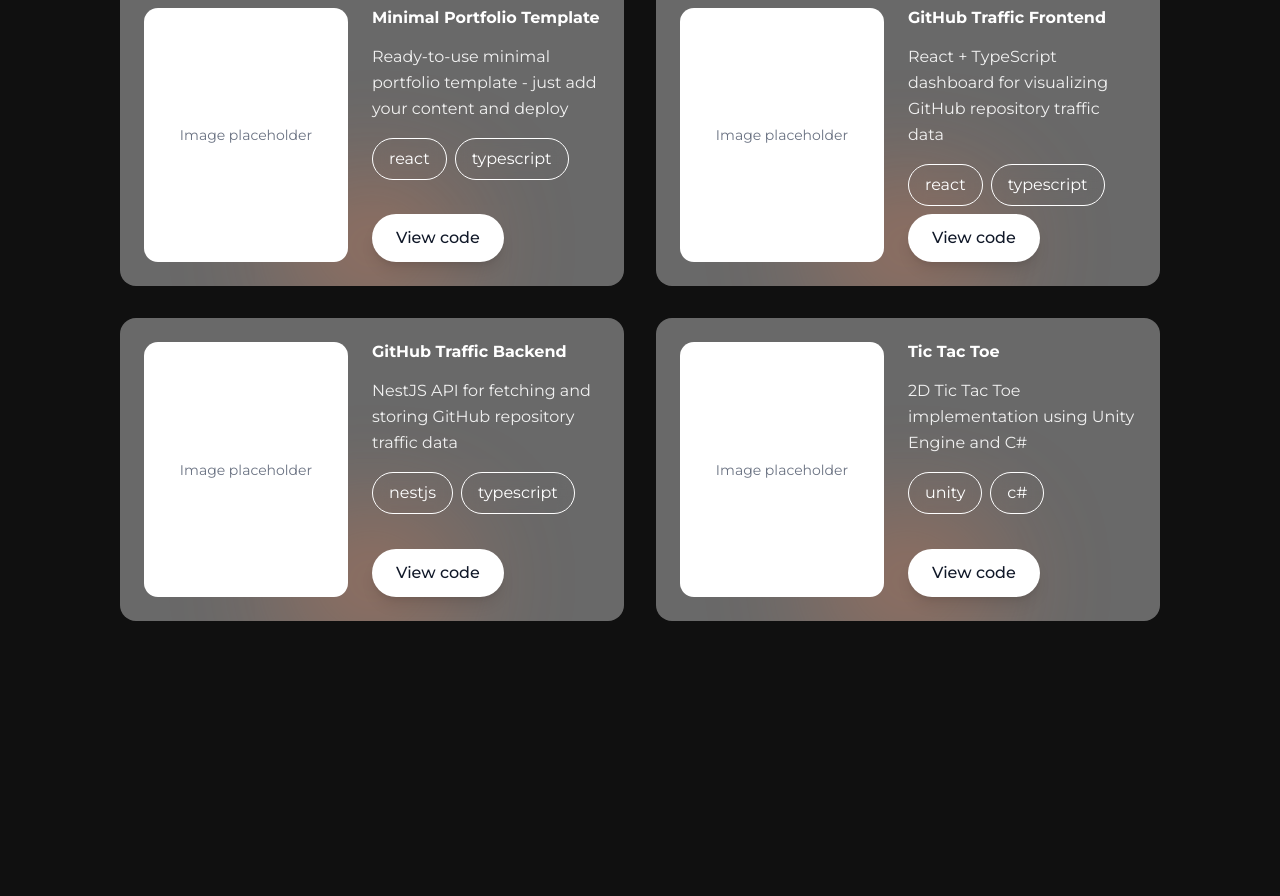
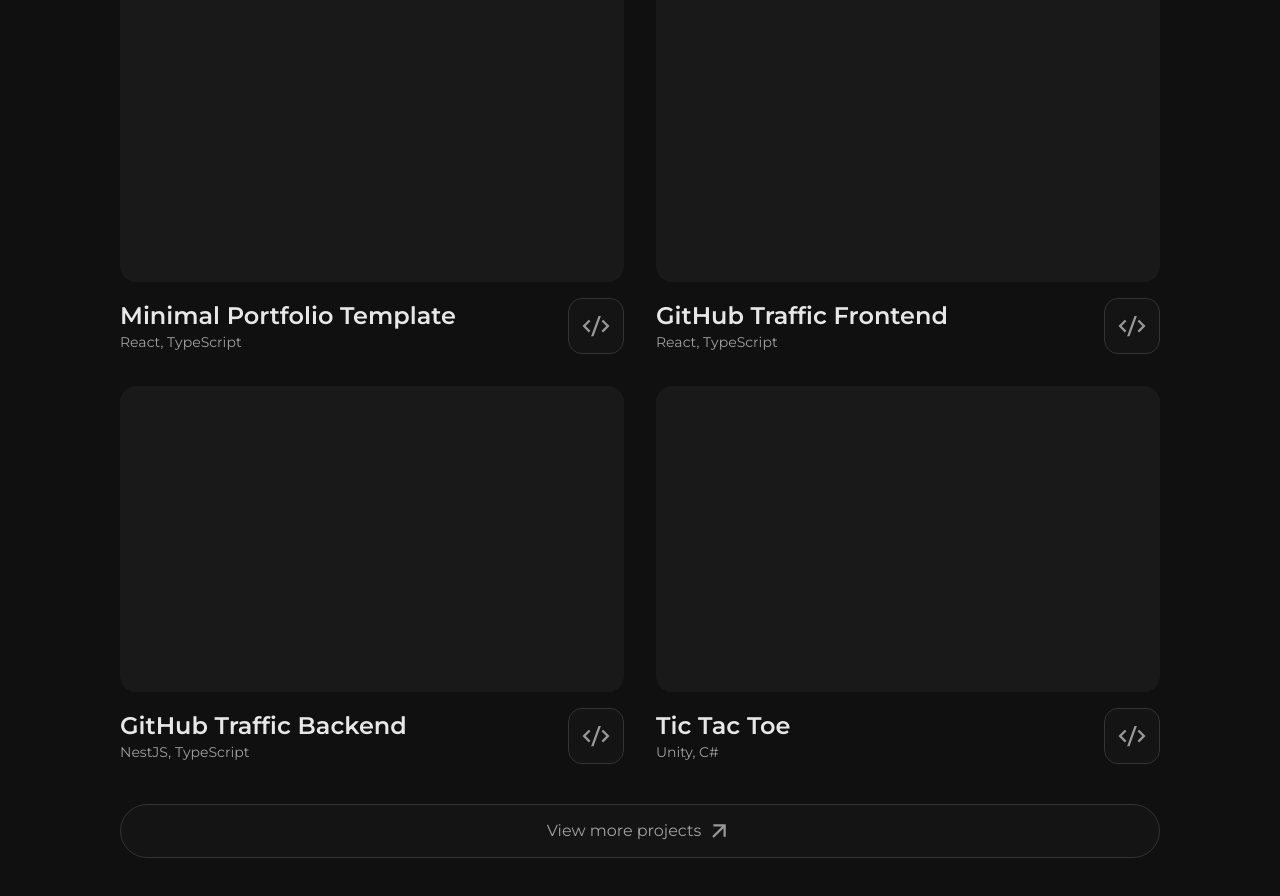
Before and after one commit to Nikseell/portfolio-website, a React (Vite) app: page / in a window 1280 px wide. Shown: the part 1066-1962 px from the top of the page. Before the commit the page ends 1767 px from the top, so only its background shows below. Built offline with nearby package versions, Linux system fonts and the light colour scheme.

Commit message:
Project section layout

```diff
--- a/src/components/ProjectCard.tsx
+++ b/src/components/ProjectCard.tsx
@@ -1,61 +1,47 @@
 import { type FC } from 'react'
 import { type ProjectCardProps } from '../types/project'
+import IconButton from './common/IconButton'
+import arrow from '../assets/icons/arrow.svg'
+import development from '../assets/icons/development.svg'
 
-const ProjectCard: FC<ProjectCardProps> = ({ title, description, tags, link, codeLink, imageUrl }) => {
+const ProjectCard: FC<ProjectCardProps> = ({ title, tags, link, codeLink }) => {
   return (
-    <div className="rounded-2xl p-4 md:p-6 relative overflow-hidden aspect-[5/3] bg-[#cbcbcb7a] h-full">
-      <div className="absolute bottom-0 left-1/2 transform -translate-x-1/2 w-40 h-20 rounded-full blur-3xl bg-[#FF804A] opacity-60" />
-      <div className="relative z-10 flex h-full">
-        <div className="w-1/2 pr-6 flex items-center justify-center">
-          <div className="w-full h-full aspect-[4/3] bg-white rounded-xl flex items-center justify-center">
-            {imageUrl ? (
+    <div className="flex flex-col overflow-hidden aspect-[4/3] h-full">
+      <div className="flex w-full h-full bg-[#191919] rounded-2xl"></div>
+
+      <div className="flex justify-between items-center mt-4">
+        <div className="flex flex-col">
+          <p className="text-2xl font-semibold opacity-90">{title}</p>
+          <p className="opacity-60 text-sm">{tags.join(', ')}</p>
+        </div>
+        <div className="flex justify-end space-x-2 items-center">
+          {link && (
+            <IconButton
+              href={link}
+              target="_blank"
+              rel="noopener noreferrer"
+            >
               <img
-                src={imageUrl}
-                alt={title}
-                className="w-full h-full object-cover"
+                src={arrow}
+                alt="view project"
+                className="w-7 h-7"
               />
-            ) : (
-              <div className="text-gray-500 text-sm">Image placeholder</div>
-            )}
-          </div>
-        </div>
+            </IconButton>
+          )}
 
-        <div className="w-1/2 flex flex-col justify-between">
-          <div className="space-y-2 md:space-y-4">
-            <h2 className="text-heading-tertiary font-bold text-white leading-tight">{title}</h2>
-
-            <p className="text-white/90 text-body leading-relaxed">{description}</p>
-
-            <div className="hidden md:flex flex-wrap gap-2">
-              {tags.map((tag, index) => (
-                <span
-                  key={index}
-                  className="px-3 py-1 lg:px-4 lg:py-2 backdrop-blur-sm border border-white rounded-full text-body text-white lowercase"
-                >
-                  {tag}
-                </span>
-              ))}
-            </div>
-          </div>
-
-          <div className="hidden md:flex flex-wrap gap-2">
-            {link && (
-              <button
-                onClick={() => window.open(link, '_blank')}
-                className="px-4 py-2 lg:px-6 lg:py-3 bg-white hover:bg-white/90 text-gray-900 rounded-full text-body font-medium shadow-lg"
-              >
-                View project
-              </button>
-            )}
-            {codeLink && (
-              <button
-                onClick={() => window.open(codeLink, '_blank')}
-                className="px-4 py-2 lg:px-6 lg:py-3 bg-white hover:bg-white/90 text-gray-900 rounded-full text-body font-medium shadow-lg"
-              >
-                View code
-              </button>
-            )}
-          </div>
+          {codeLink && (
+            <IconButton
+              href={codeLink}
+              target="_blank"
+              rel="noopener noreferrer"
+            >
+              <img
+                src={development}
+                alt="view code"
+                className="w-7 h-7"
+              />
+            </IconButton>
+          )}
         </div>
       </div>
     </div>
--- a/src/components/common/IconButton.tsx
+++ b/src/components/common/IconButton.tsx
@@ -13,7 +13,7 @@
 
 const IconButton: FC<IconButtonProps> = ({ href, onClick, children, className, size = 'md', target, rel }) => {
   const baseClasses =
-    'flex items-center justify-center rounded-xl border border-[#333333] bg-[#141414] opacity-60 hover:opacity-100 duration-300 transition-all'
+    'flex items-center justify-center rounded-xl border border-[#333333] bg-[#141414] hover:bg-[#242424] duration-300 transition-all'
 
   const sizeClasses = {
     sm: 'w-10 h-10',
--- a/src/components/sections/Hero.tsx
+++ b/src/components/sections/Hero.tsx
@@ -13,7 +13,7 @@
             <p className="text-[#8B8B8B] mb-3 text-xl">Hey! It's me Niklavs</p>
 
             <div className="flex mb-8">
-              <h1 className="text-[#DFDFDF] text-6xl font-medium">
+              <h1 className="main-header">
                 Software
                 <br />
                 Developer
@@ -27,7 +27,7 @@
               </p>
             </div>
 
-            <div className="flex space-x-4 pt-4">
+            <div className="flex space-x-2 pt-4">
               <IconButton
                 href="https://github.com"
                 target="_blank"
@@ -89,7 +89,7 @@
           </div>
           <CodeEditor
             cursor
-            className="flex-1 h-[300px]"
+            className="flex-1 h-[300px] bg-[#191919]"
             lang="tsx"
             title="component.tsx"
             icon={<i className="flex devicon-react-original text-md text-[#F3F3F3]"></i>}
--- a/src/components/sections/Projects.tsx
+++ b/src/components/sections/Projects.tsx
@@ -1,19 +1,17 @@
 import { type FC } from 'react'
-import SectionTitle from '../common/SectionTitle'
 import ProjectCard from '../ProjectCard'
 import { projectsData } from '../../data/projects'
+import arrow from '../../assets/icons/arrow.svg'
 
 const Projects: FC = () => {
   const displayedProjects = projectsData.slice(0, 4)
 
   return (
     <div className="text-white">
-      <div className="flex items-center justify-between">
-        <SectionTitle>Projects</SectionTitle>
-        <button className="text-white/70 hover:text-white underline text-sm transition-colors">view all</button>
+      <div className="flex items-center justify-between pb-8">
+        <div className="section-header">Projects</div>
       </div>
-
-      <div className="grid grid-cols-1 xl:grid-cols-2 gap-8">
+      <div className="grid grid-cols-2 gap-8">
         {displayedProjects.map((project, index) => (
           <ProjectCard
             key={index}
@@ -25,6 +23,19 @@
           />
         ))}
       </div>
+      <button
+        onClick={() => window.open('https://github.com', '_blank')}
+        className="flex justify-center items-center mt-10 p-3 rounded-full gap-1 border border-[#333333] bg-[#141414] hover:bg-[#242424] hover:scale-105 transition-all duration-300 cursor-pointer w-full group"
+      >
+        <p className="flex items-center justify-center opacity-60 group-hover:opacity-100 group-hover:text-white transition-all duration-300">
+          View more projects
+        </p>
+        <img
+          src={arrow}
+          alt="arrow"
+          className="w-7 h-7"
+        />
+      </button>
     </div>
   )
 }
--- a/src/data/projects.ts
+++ b/src/data/projects.ts
@@ -1,55 +1,52 @@
-import { type Project } from "../types/project";
+import { type Project } from '../types/project'
 
 export const projectsData: Project[] = [
   {
-    title: "Minimal Portfolio Template",
-    description:
-      "Ready-to-use minimal portfolio template - just add your content and deploy",
-    tags: ["REACT", "TYPESCRIPT"],
-    codeLink: "https://github.com/nikseell/portfolio-website",
+    title: 'Minimal Portfolio Template',
+    description: 'Ready-to-use minimal portfolio template - just add your content and deploy',
+    tags: ['React', 'TypeScript'],
+    codeLink: 'https://github.com/nikseell/portfolio-website',
   },
   {
-    title: "GitHub Traffic Frontend",
-    description:
-      "React + TypeScript dashboard for visualizing GitHub repository traffic data",
-    tags: ["REACT", "TYPESCRIPT"],
-    codeLink: "https://github.com/nikseell/github-traffic-frontend",
+    title: 'GitHub Traffic Frontend',
+    description: 'React + TypeScript dashboard for visualizing GitHub repository traffic data',
+    tags: ['React', 'TypeScript'],
+    codeLink: 'https://github.com/nikseell/github-traffic-frontend',
   },
   {
-    title: "GitHub Traffic Backend",
-    description:
-      "NestJS API for fetching and storing GitHub repository traffic data",
-    tags: ["NESTJS", "TYPESCRIPT"],
-    codeLink: "https://github.com/nikseell/github-traffic-backend",
+    title: 'GitHub Traffic Backend',
+    description: 'NestJS API for fetching and storing GitHub repository traffic data',
+    tags: ['NestJS', 'TypeScript'],
+    codeLink: 'https://github.com/nikseell/github-traffic-backend',
   },
   {
-    title: "Tic Tac Toe",
-    description: "2D Tic Tac Toe implementation using Unity Engine and C#",
-    tags: ["UNITY", "C#"],
-    codeLink: "https://github.com/nikseell/tic-tac-toe",
+    title: 'Tic Tac Toe',
+    description: '2D Tic Tac Toe implementation using Unity Engine and C#',
+    tags: ['Unity', 'C#'],
+    codeLink: 'https://github.com/nikseell/tic-tac-toe',
   },
   {
-    title: "Google Trex Clone",
-    description: "Game Development • 2023",
-    tags: ["UNITY", "C#"],
-    codeLink: "https://github.com/nikseell/google-trex-clone",
+    title: 'Google Trex Clone',
+    description: 'Game Development • 2023',
+    tags: ['Unity', 'C#'],
+    codeLink: 'https://github.com/nikseell/google-trex-clone',
   },
   {
-    title: "Quiz Game",
-    description: "Game Development • 2020",
-    tags: ["UNITY", "C#"],
-    link: "https://balvurcb.lv/spele/",
+    title: 'Quiz Game',
+    description: 'Game Development • 2020',
+    tags: ['Unity', 'C#'],
+    link: 'https://balvurcb.lv/spele/',
   },
   {
-    title: "C# Tasks",
-    description: "Backend Development • 2021",
-    tags: ["C#", ".NET"],
-    codeLink: "https://github.com/nikseell/c-sharp",
+    title: 'C# Tasks',
+    description: 'Backend Development • 2021',
+    tags: ['C#', '.NET'],
+    codeLink: 'https://github.com/nikseell/c-sharp',
   },
   {
-    title: "C# Tests",
-    description: "Testing • 2021",
-    tags: ["C#", ".NET"],
-    codeLink: "https://github.com/nikseell/c-sharp-tests",
+    title: 'C# Tests',
+    description: 'Testing • 2021',
+    tags: ['C#', '.NET'],
+    codeLink: 'https://github.com/nikseell/c-sharp-tests',
   },
-];
+]
--- a/src/index.css
+++ b/src/index.css
@@ -147,3 +147,13 @@
     @apply bg-background text-foreground;
   }
 }
+
+@layer utilities {
+  .main-header {
+    @apply text-[#DFDFDF] text-6xl font-medium;
+  }
+
+  .section-header {
+    @apply text-[#DFDFDF] text-5xl font-medium;
+  }
+}
```
Also changed, not shown: src/assets/icons/arrow.svg (added), src/assets/icons/development.svg (added).
